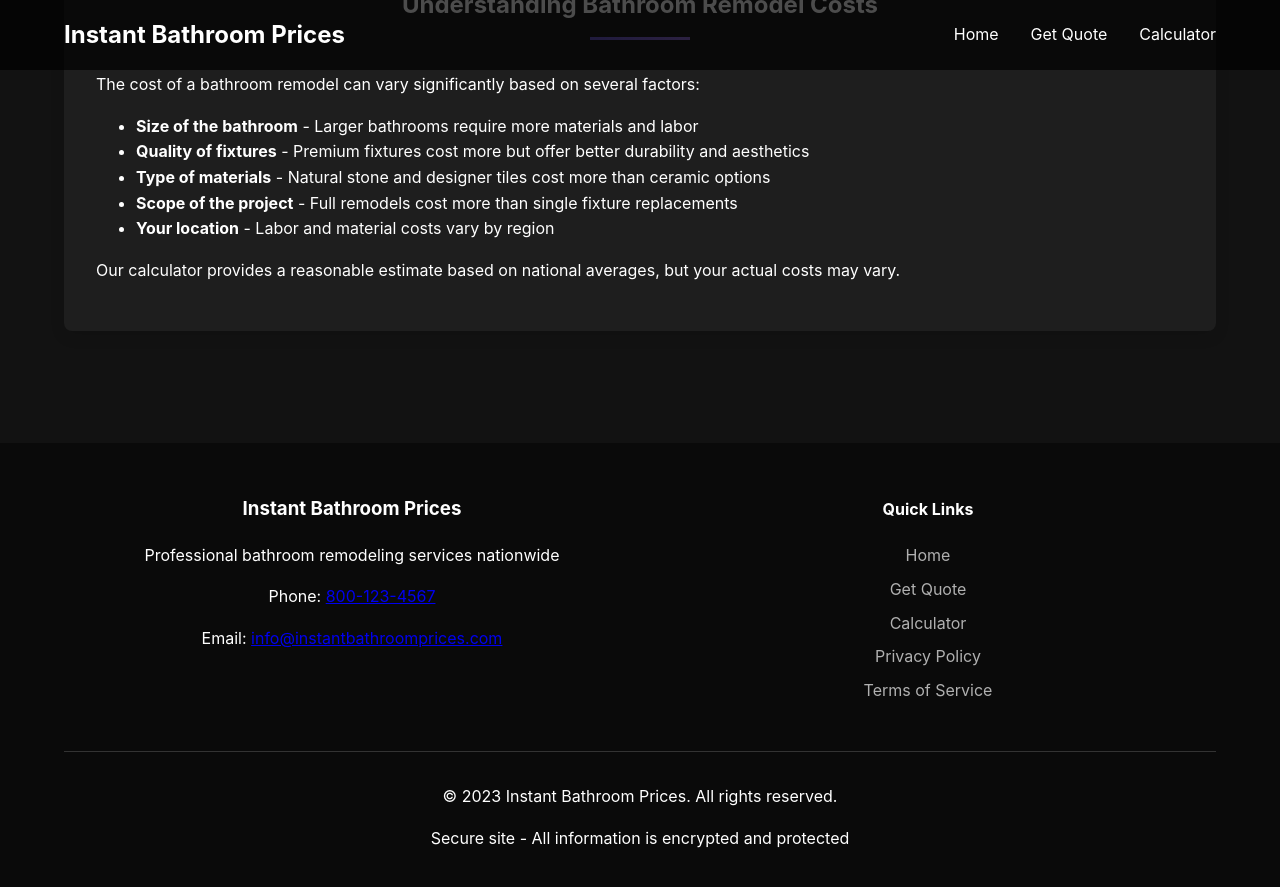
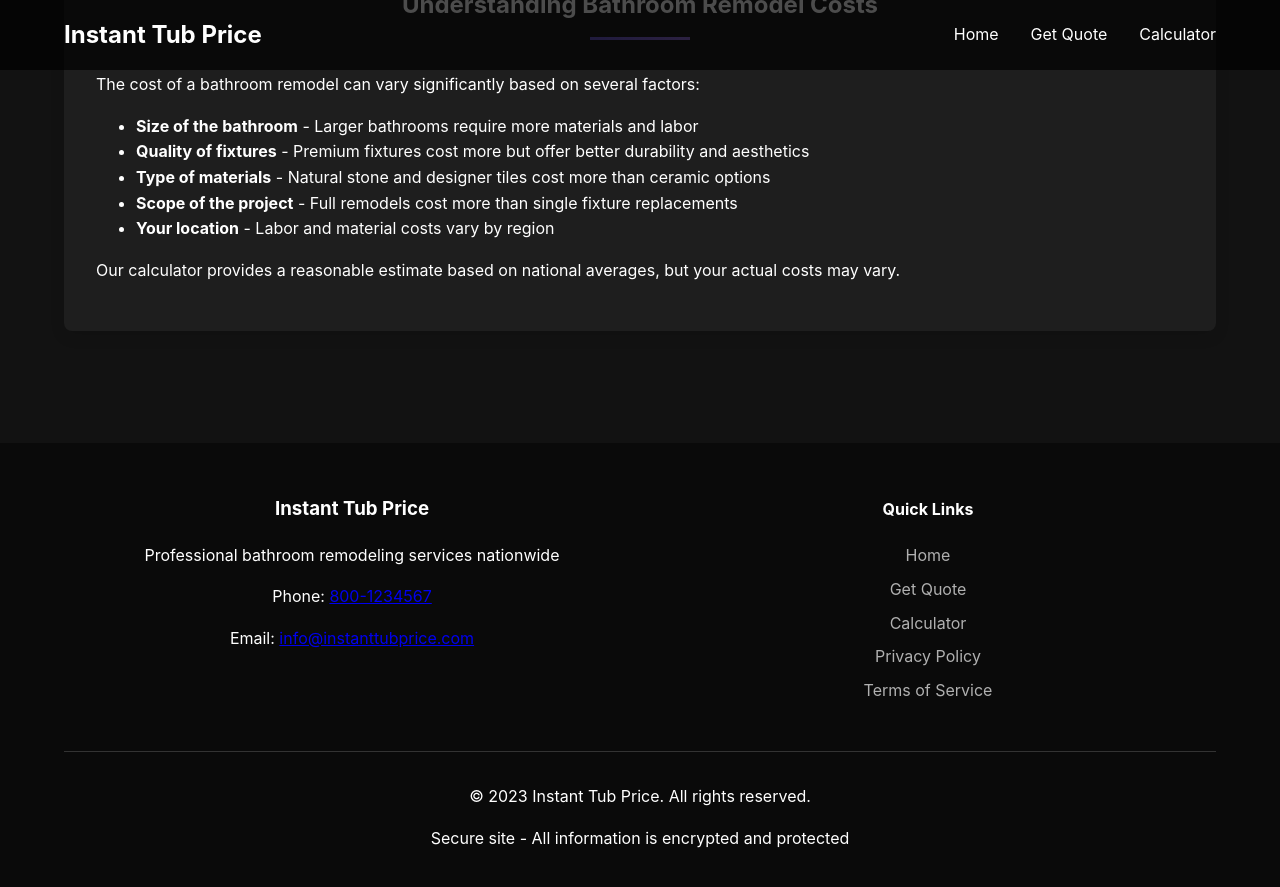
Before and after one commit to tim-amredev/tub-shower-leads, a Jekyll site: the page calculator.html, which Jekyll copies as it is, in a window 1280 px wide and 900 px high, scrolled down 883 px. Shown: the top 887 px of the window. Built offline with Jekyll 4.4.1, drawn with Linux system fonts in a browser that asks for light colours.

Commit message:
Update calculator.html

```diff
--- a/calculator.html
+++ b/calculator.html
@@ -9,13 +9,13 @@
     <!-- Open Graph / Facebook -->
     <meta property="og:type" content="website">
     <meta property="og:url" content="https://tim-amredev.github.io/bathroom-leads/calculator.html">
-    <meta property="og:title" content="Bathroom Remodel Cost Calculator | Instant Bathroom Prices">
+    <meta property="og:title" content="Bathroom Remodel Cost Calculator | Instant Tub Price">
     <meta property="og:description" content="Calculate the cost of your bathroom remodel with our free online calculator. Get accurate estimates for tub and shower installations based on your specific needs.">
     <meta property="og:image" content="https://hebbkx1anhila5yf.public.blob.vercel-storage.com/Best-Bathroom-Remodel-Contractors-Hero-696x399-lPYDsl9EKjHrVYfK10S9aqgRNV33Cd.webp">
     <!-- Twitter -->
     <meta property="twitter:card" content="summary_large_image">
     <meta property="twitter:url" content="https://tim-amredev.github.io/bathroom-leads/calculator.html">
-    <meta property="twitter:title" content="Bathroom Remodel Cost Calculator | Instant Bathroom Prices">
+    <meta property="twitter:title" content="Bathroom Remodel Cost Calculator | Instant Tub Price">
     <meta property="twitter:description" content="Calculate the cost of your bathroom remodel with our free online calculator. Get accurate estimates for tub and shower installations based on your specific needs.">
     <meta property="twitter:image" content="https://hebbkx1anhila5yf.public.blob.vercel-storage.com/Best-Bathroom-Remodel-Contractors-Hero-696x399-lPYDsl9EKjHrVYfK10S9aqgRNV33Cd.webp">
     <!-- Security headers -->
@@ -229,7 +229,7 @@
 <body>
     <header>
         <div class="container header-content">
-            <a href="index.html" class="logo">Instant Bathroom Prices</a>
+            <a href="index.html" class="logo">Instant Tub Price</a>
             <nav>
                 <ul>
                     <li><a href="index.html">Home</a></li>
@@ -312,10 +312,10 @@
         <div class="container">
             <div class="footer-content">
                 <div class="footer-info">
-                    <h3>Instant Bathroom Prices</h3>
+                    <h3>Instant Tub Price</h3>
                     <p>Professional bathroom remodeling services nationwide</p>
-                    <p>Phone: <a href="tel:+18001234567">800-123-4567</a></p>
-                    <p>Email: <a href="mailto:info@instantbathroomprices.com">info@instantbathroomprices.com</a></p>
+                    <p>Phone: <a href="tel:+18001234567">800-1234567</a></p>
+                    <p>Email: <a href="mailto:info@instanttubprice.com">info@instanttubprice.com</a></p>
                 </div>
                 <div class="footer-links">
                     <h4>Quick Links</h4>
@@ -329,7 +329,7 @@
                 </div>
             </div>
             <div class="footer-bottom">
-                <p>&copy; 2023 Instant Bathroom Prices. All rights reserved.</p>
+                <p>&copy; 2023 Instant Tub Price. All rights reserved.</p>
                 <p>Secure site - All information is encrypted and protected</p>
             </div>
         </div>
@@ -352,7 +352,7 @@
       },
       "provider": {
         "@type": "Organization",
-        "name": "Instant Bathroom Prices",
+        "name": "Instant Tub Price",
         "url": "https://tim-amredev.github.io/bathroom-leads/"
       }
     }
```
